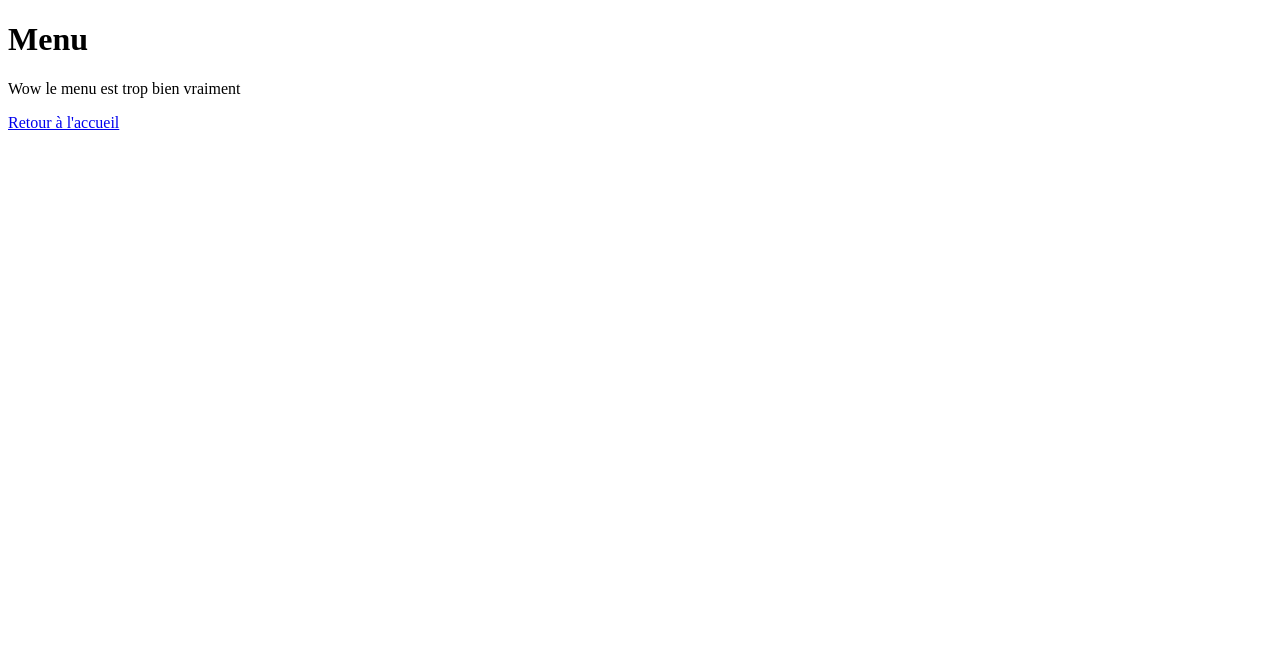
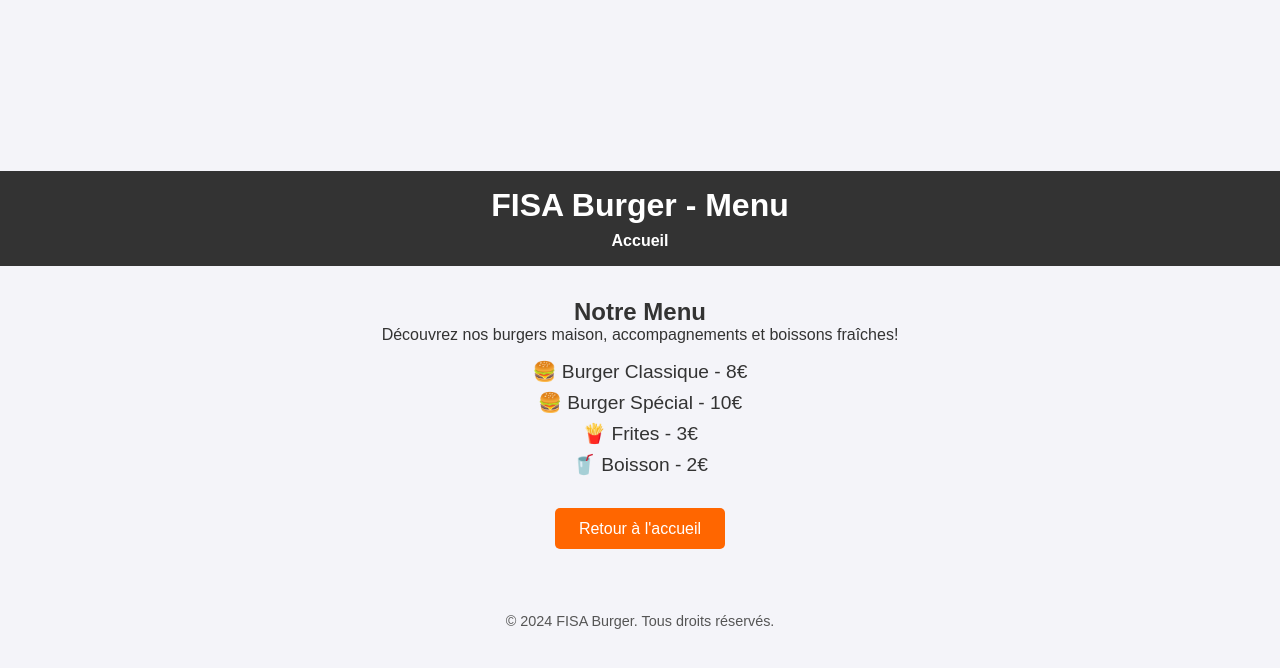
Before and after one commit to clementruch/ARSIR_TP3, a plain HTML site: page Site/menu.html in a window 1280 px wide. Drawn offline with Linux system fonts and the light colour scheme.

Commit message:
feat: add styles for the page, modify handleRequest so it works with css files

```diff
--- a/Site/menu.html
+++ b/Site/menu.html
@@ -3,11 +3,33 @@
 <head>
     <meta charset="UTF-8">
     <meta name="viewport" content="width=device-width, initial-scale=1.0">
-    <title>Menu</title>
+    <title>Menu - FISA Burger</title>
+    <link rel="stylesheet" href="style.css">
 </head>
 <body>
-<h1>Menu</h1>
-<p>Wow le menu est trop bien vraiment</p>
-<p><a href="./index.html">Retour à l'accueil</a></p>
+<header>
+    <h1>FISA Burger - Menu</h1>
+    <nav>
+        <a href="index.html">Accueil</a>
+    </nav>
+</header>
+
+<main>
+    <section id="menu">
+        <h2>Notre Menu</h2>
+        <p>Découvrez nos burgers maison, accompagnements et boissons fraîches!</p>
+        <ul>
+            <li>🍔 Burger Classique - 8€</li>
+            <li>🍔 Burger Spécial - 10€</li>
+            <li>🍟 Frites - 3€</li>
+            <li>🥤 Boisson - 2€</li>
+        </ul>
+        <a class="button" href="index.html">Retour à l'accueil</a>
+    </section>
+</main>
+
+<footer>
+    <p>&copy; 2024 FISA Burger. Tous droits réservés.</p>
+</footer>
 </body>
 </html>
--- /dev/null
+++ b/Site/style.css
@@ -0,0 +1,71 @@
+* {
+    margin: 0;
+    padding: 0;
+    box-sizing: border-box;
+    font-family: Arial, sans-serif;
+}
+
+body {
+    background-color: #f4f4f9;
+    color: #333;
+    display: flex;
+    flex-direction: column;
+    align-items: center;
+    justify-content: center;
+    min-height: 100vh;
+}
+
+header {
+    background-color: #333;
+    color: #fff;
+    width: 100%;
+    padding: 1rem;
+    text-align: center;
+}
+
+header h1 {
+    margin-bottom: 0.5rem;
+}
+
+nav a {
+    color: #fff;
+    margin: 0 10px;
+    text-decoration: none;
+    font-weight: bold;
+}
+
+main {
+    text-align: center;
+    padding: 2rem;
+}
+
+#menu ul {
+    list-style: none;
+    margin-top: 1rem;
+}
+
+#menu li {
+    font-size: 1.2rem;
+    margin: 0.5rem 0;
+}
+
+.button {
+    display: inline-block;
+    margin-top: 1.5rem;
+    padding: 0.7rem 1.5rem;
+    background-color: #ff6600;
+    color: #fff;
+    text-decoration: none;
+    border-radius: 5px;
+    transition: background-color 0.3s;
+}
+
+.button:hover {
+    background-color: #ff4500;
+}
+
+footer {
+    margin-top: 2rem;
+    color: #555;
+    font-size: 0.9rem;
+}
```
Also changed, not shown: Site/index.html (+22 -3 lines), 1 other file.
